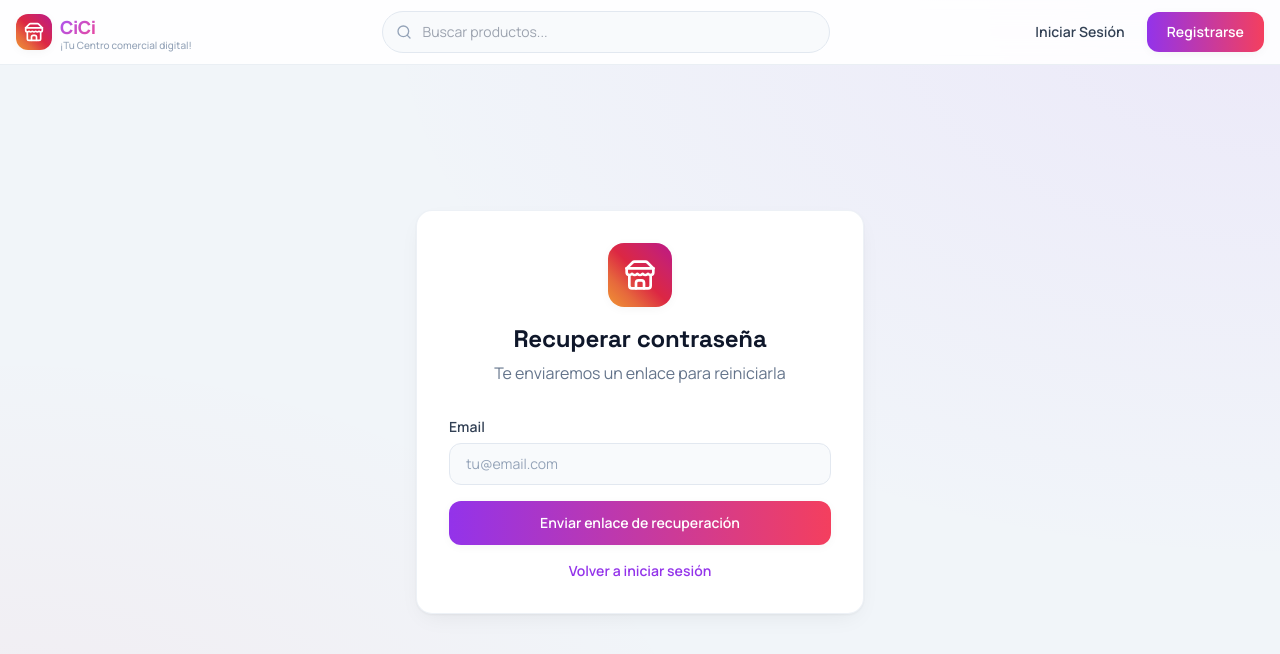
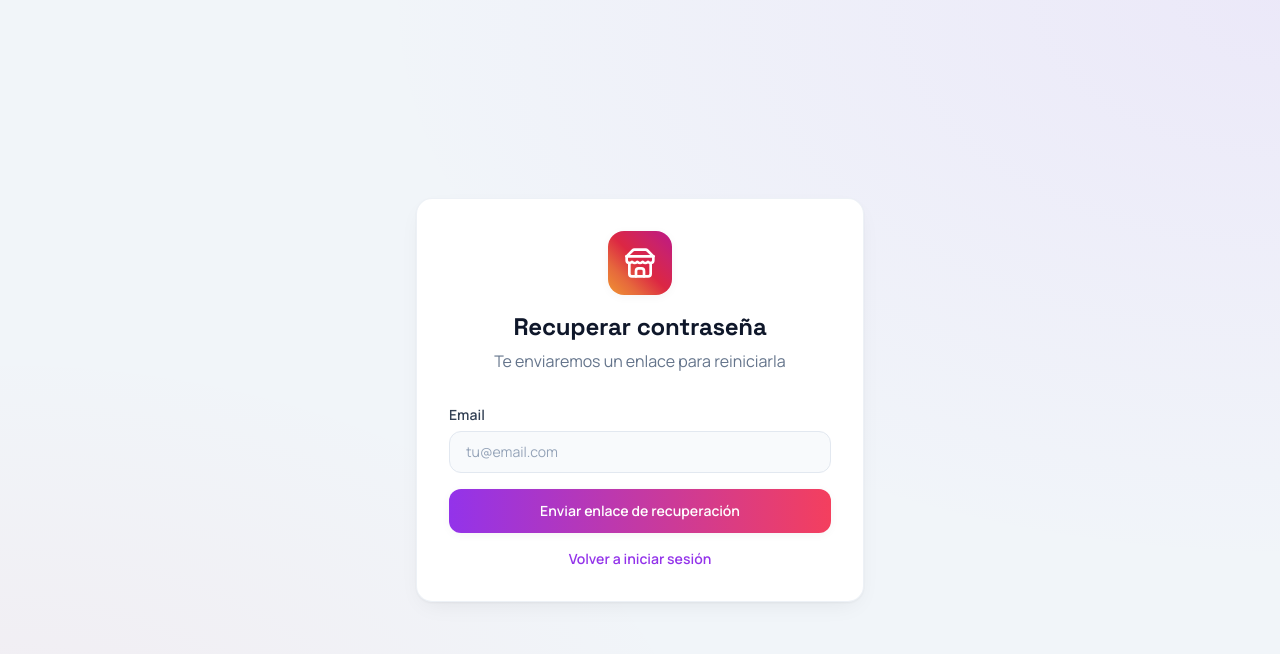
Before and after one commit to Albergod/Cici-CCapp, a React (Vite) app in the folder frontend/: page /forgot-password in a window 1280 px wide. Shown: the top 654 px of the page. Built offline with nearby package versions, Linux system fonts and the light colour scheme.

Commit message:
fix(auth): el navbar no se muestra en las páginas de login/registro

```diff
--- a/frontend/src/App.tsx
+++ b/frontend/src/App.tsx
@@ -24,7 +24,7 @@
 
   return (
     <div className="text-surface-900">
-      <Navbar />
+      {showSidebar && <Navbar />}
       <div className="flex">
         {showSidebar && <FollowedStoresSidebar />}
         <main className="flex-1 min-w-0">{children}</main>
--- a/frontend/src/pages/ForgotPasswordPage.tsx
+++ b/frontend/src/pages/ForgotPasswordPage.tsx
@@ -25,7 +25,7 @@
   };
 
   return (
-    <div className="min-h-screen pt-[7.5rem] md:pt-16 flex items-center justify-center px-4 py-10">
+    <div className="min-h-screen flex items-center justify-center px-4 py-10">
       <div className="w-full max-w-md">
         <div className="card p-8">
           <div className="text-center mb-8">
--- a/frontend/src/pages/LoginPage.tsx
+++ b/frontend/src/pages/LoginPage.tsx
@@ -30,7 +30,7 @@
   };
 
   return (
-    <div className="min-h-screen pt-[7.5rem] md:pt-16 flex items-center justify-center px-4 py-10">
+    <div className="min-h-screen flex items-center justify-center px-4 py-10">
       <div className="w-full max-w-md">
         <div className="card p-8">
           <div className="text-center mb-8">
--- a/frontend/src/pages/RegisterPage.tsx
+++ b/frontend/src/pages/RegisterPage.tsx
@@ -33,7 +33,7 @@
   };
 
   return (
-    <div className="min-h-screen pt-[7.5rem] md:pt-16 flex items-center justify-center px-4 py-10">
+    <div className="min-h-screen flex items-center justify-center px-4 py-10">
       <div className="w-full max-w-md">
         <div className="card p-8">
           <div className="text-center mb-8">
--- a/frontend/src/pages/ResetPasswordPage.tsx
+++ b/frontend/src/pages/ResetPasswordPage.tsx
@@ -41,7 +41,7 @@
   };
 
   return (
-    <div className="min-h-screen pt-[7.5rem] md:pt-16 flex items-center justify-center px-4 py-10">
+    <div className="min-h-screen flex items-center justify-center px-4 py-10">
       <div className="w-full max-w-md">
         <div className="card p-8">
           <div className="text-center mb-8">
```
